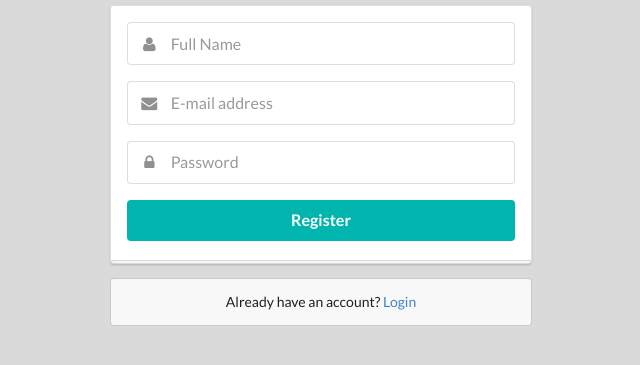
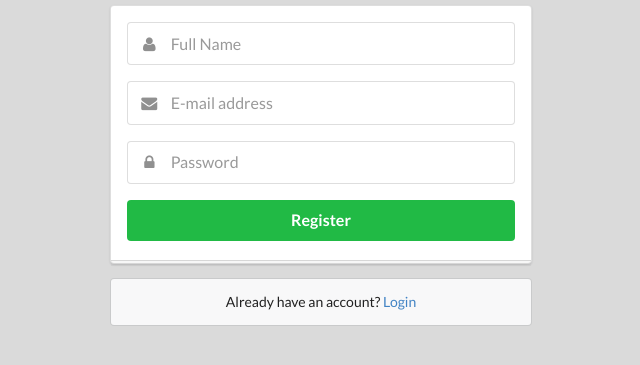
Before and after one commit to ProfNandaa/peerbase, a Django app: page /register/ in a window 1280 px wide. Shown: the part 241-606 px from the top of the page, without its empty margins (319-959 px from the left). Run offline with Django 3.2, Linux system fonts and the light colour scheme; some libraries are stand-ins or nearby versions.

Commit message:
(fix) Minor fix

```diff
--- a/peerbase/templates/core/register.html
+++ b/peerbase/templates/core/register.html
@@ -29,7 +29,7 @@
             <input type="password" name="password" placeholder="Password">
           </div>
         </div>
-        <div class="ui fluid large teal submit button">Register</div>
+        <div class="ui fluid large green submit button">Register</div>
       </div>
 
       <div class="ui error message"></div>
```
Also changed, not shown: peerbase/core/urls.py (deleted, +0 -8 lines).
